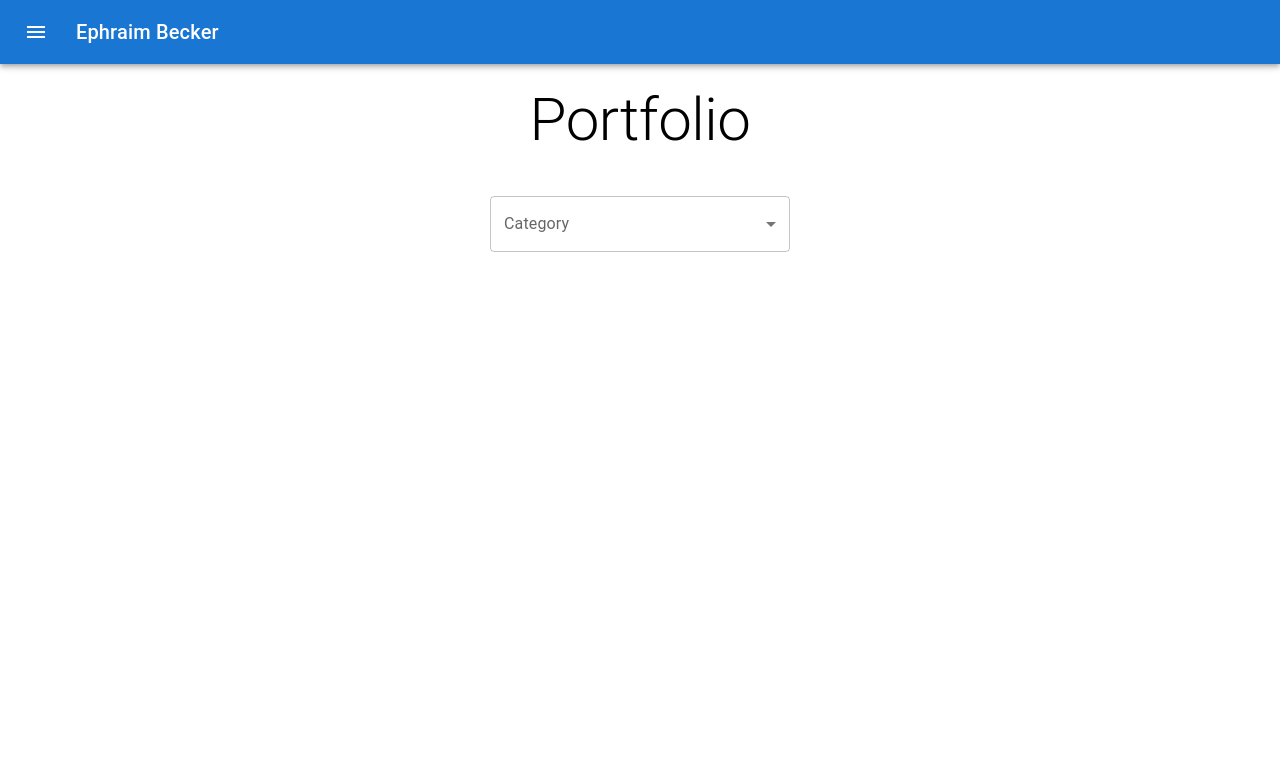
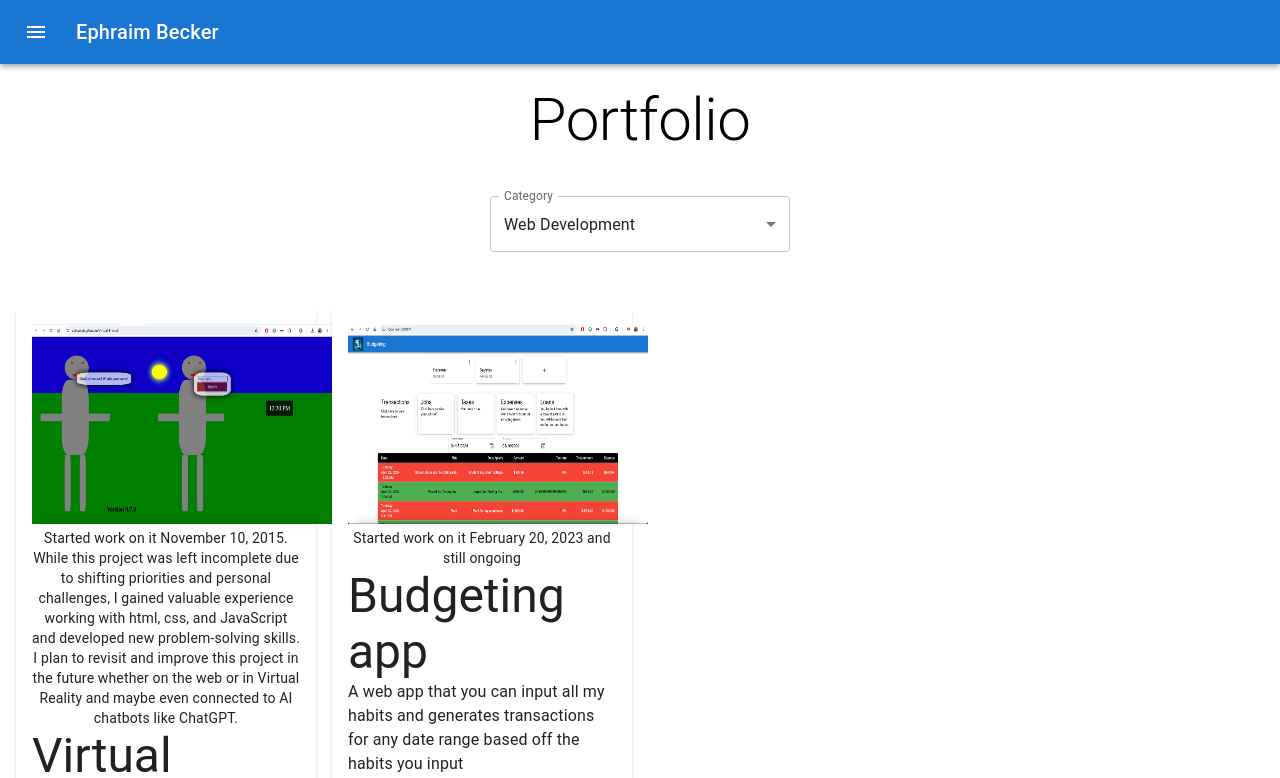
Before and after one commit to EphraimB/ephraim-becker-v2, a Next.js app: page /portfolio in a window 1280 px wide. Shown: the top 778 px of the page. Built offline with nearby package versions, Linux system fonts and the light colour scheme.

Commit message:
Dropdown defaults to first one.

```diff
--- a/components/PortfolioControls.tsx
+++ b/components/PortfolioControls.tsx
@@ -15,7 +15,7 @@ import DesignProjects from "./DesignProjects";
 import AppsProjects from "./AppsProjects";
 
 export default function PortfolioControls() {
-  const [category, setCategory] = useState("");
+  const [category, setCategory] = useState("0");
 
   const handleChange = (event: SelectChangeEvent<string>) => {
     setCategory(event.target.value);
```
